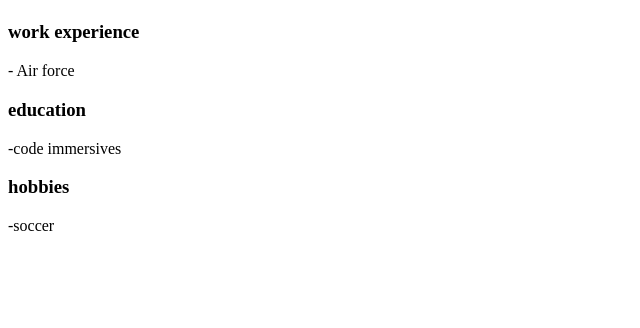
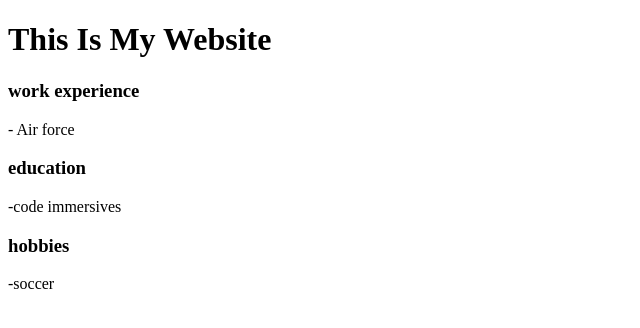
Before and after one commit to doc1atis/basic-basic-portfolio, a plain HTML site: page index.html in a window 1280 px wide. Shown: the whole page, without its empty margins (0-640 px from the left). Drawn offline with Linux system fonts and the light colour scheme.

Commit message:
main heading added

```diff
--- a/index.html
+++ b/index.html
@@ -3,7 +3,7 @@
     <head></head>
     <body>
 
-        <h1></h1>
+        <h1>This Is My Website</h1>
 
         <h3>work experience</h3>
 
```
